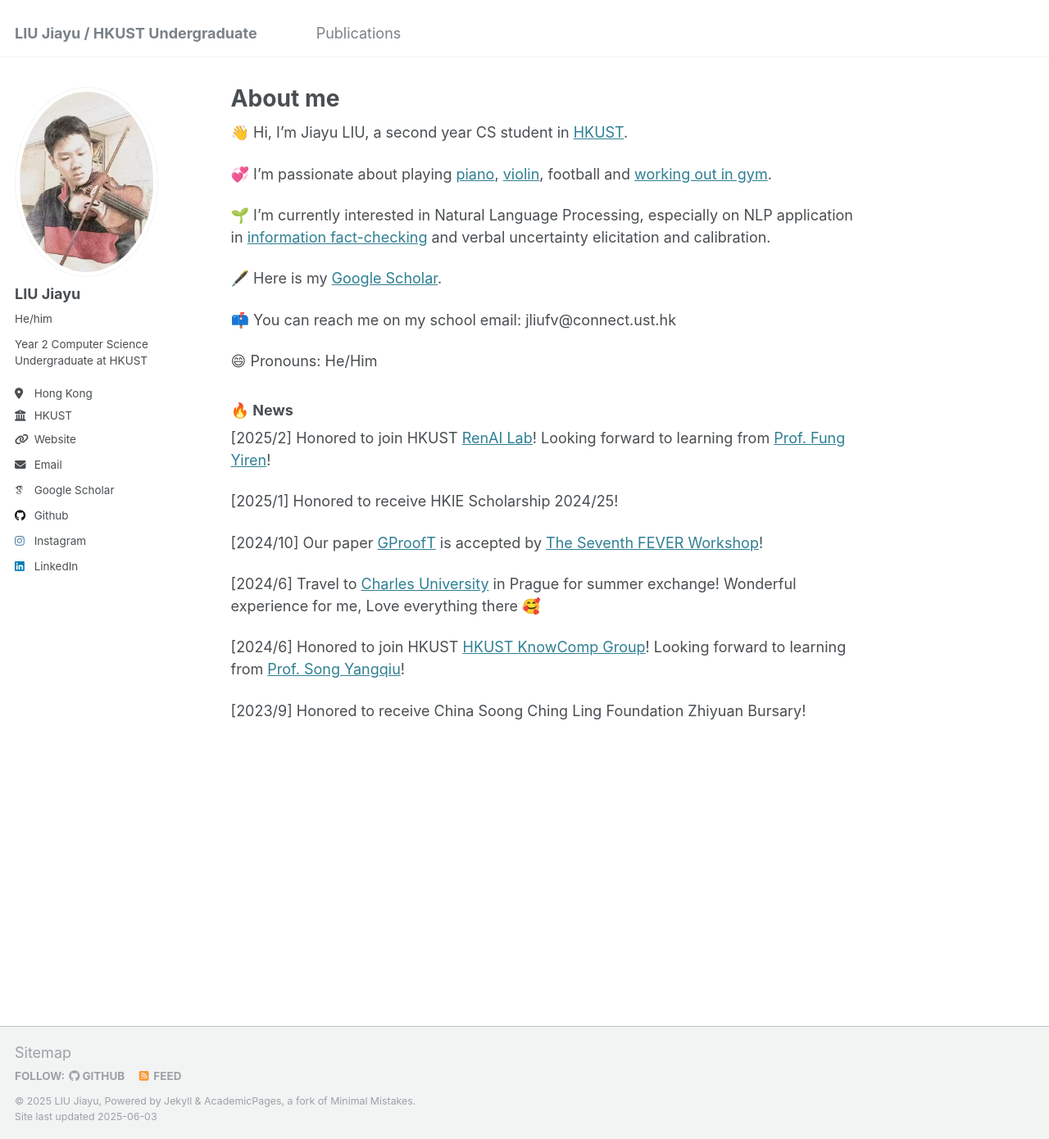
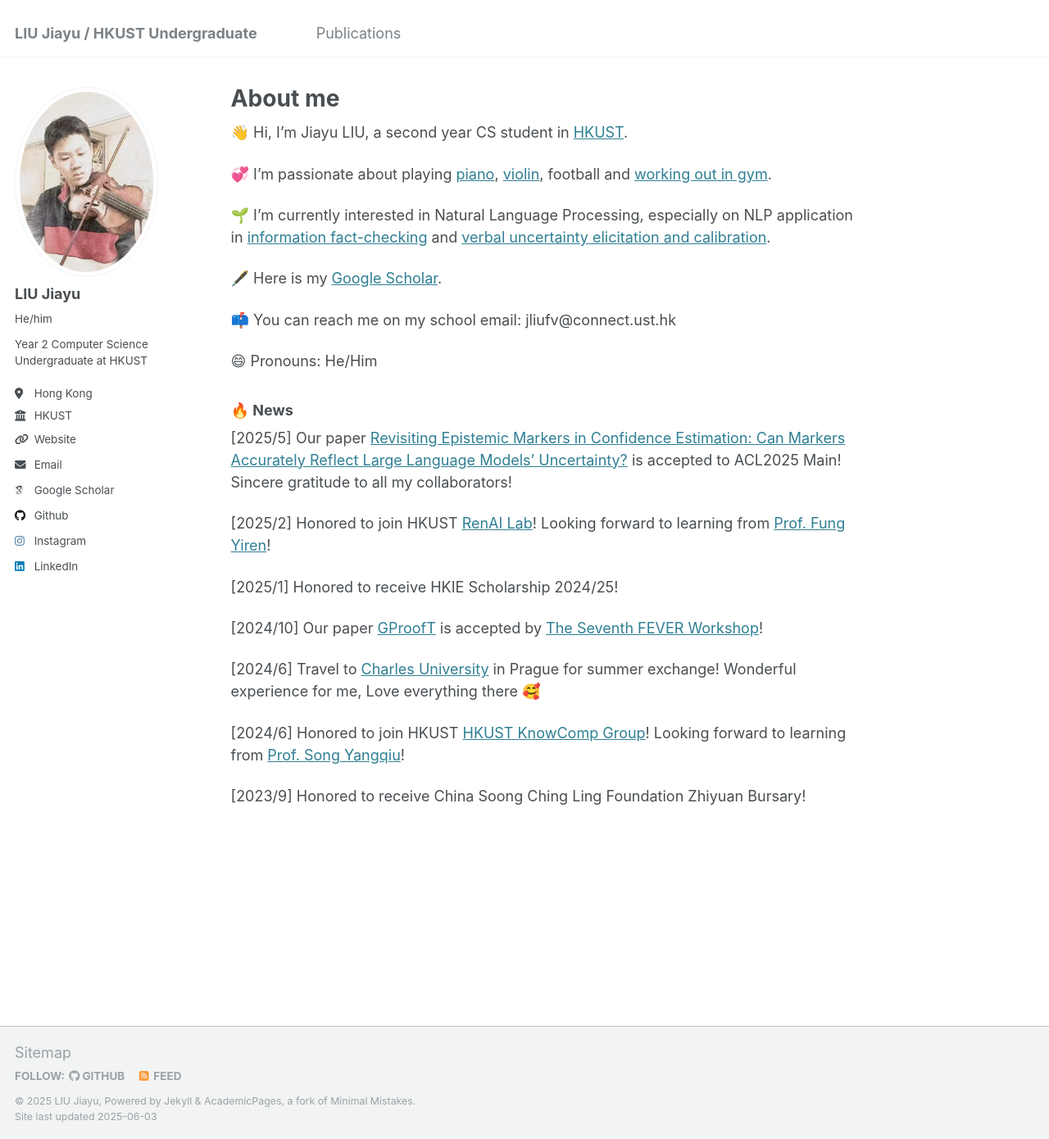
Before and after one commit to JiayuJeff/JiayuJeff.github.io, a Jekyll site: the page built from _pages/about.md, in a window 1280 px wide and 1390 px high. Shown: the whole window at 82% size. Built offline with Jekyll 4.4.1, drawn with Linux system fonts in a browser that asks for light colours; some web fonts are replaced; part of the change alters nothing that is shown.

Commit message:
Update about.md

```diff
--- a/_pages/about.md
+++ b/_pages/about.md
@@ -15,7 +15,7 @@ redirect_from:
 💞️ I’m passionate about playing [piano](https://youtu.be/5r_Y9tE_fbo?si=Rnv-_KuOYPt7_rPF), [violin](https://youtu.be/-ohoA3pO9Ks?si=8ZsqIn7GO0pp31UR), football and [working out in gym](http://xhslink.com/a/GeNO8R9xpvx0).
 
 
-🌱 I’m currently interested in Natural Language Processing, especially on NLP application in [information fact-checking](https://aclanthology.org/2024.fever-1.14.pdf) and verbal uncertainty elicitation and calibration.
+🌱 I’m currently interested in Natural Language Processing, especially on NLP application in [information fact-checking](https://aclanthology.org/2024.fever-1.14.pdf) and [verbal uncertainty elicitation and calibration](https://arxiv.org/abs/2505.24778).
 
 
 🖋️ Here is my [Google Scholar](https://scholar.google.com/citations?user=PIQxhfMAAAAJ&hl=en).
@@ -35,6 +35,8 @@ redirect_from:
 
 ### &#128293; News
 
+[2025/5] Our paper [Revisiting Epistemic Markers in Confidence Estimation: Can Markers Accurately Reflect Large Language Models' Uncertainty?](https://arxiv.org/abs/2505.24778) is accepted to ACL2025 Main! Sincere gratitude to all my collaborators!
+
 [2025/2] Honored to join HKUST [RenAI Lab](https://mayrfung.github.io/group/)! Looking forward to learning from [Prof. Fung Yiren](https://mayrfung.github.io/)!
 
 [2025/1] Honored to receive HKIE Scholarship 2024/25!
```
